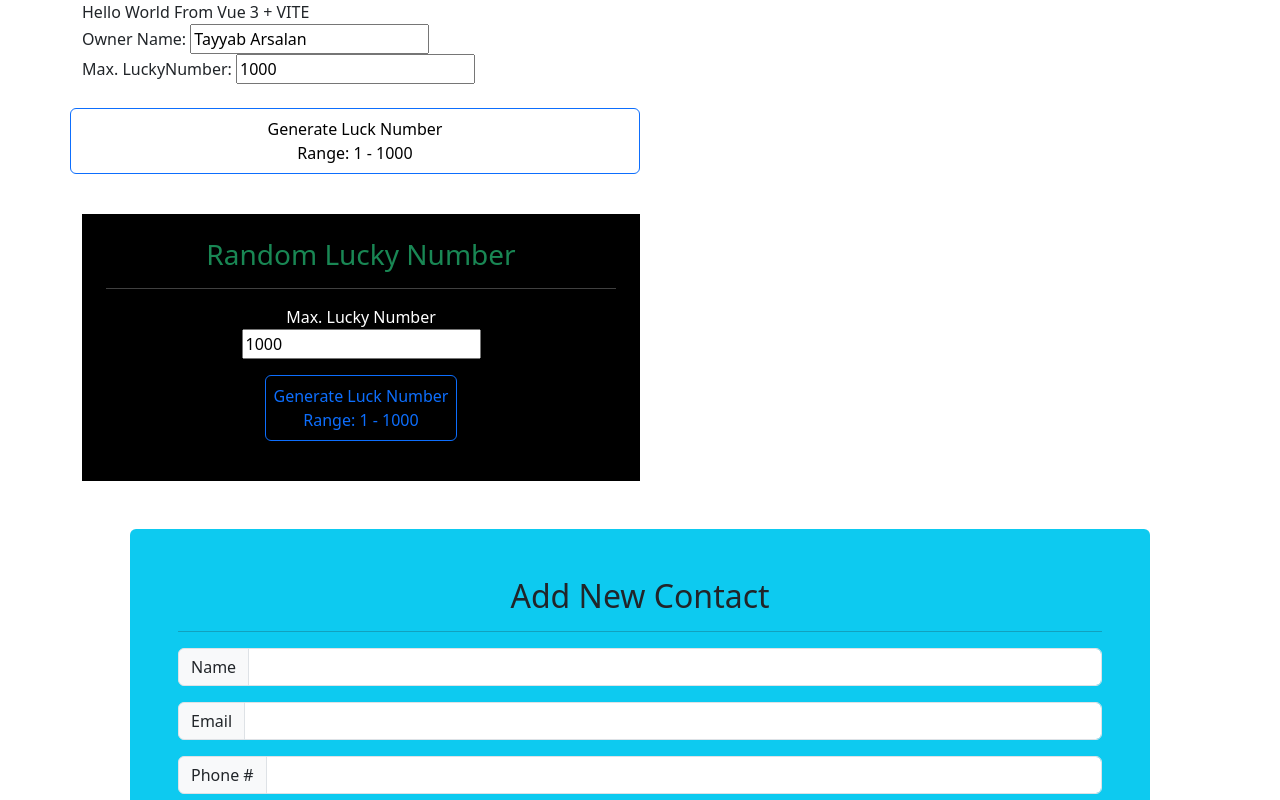
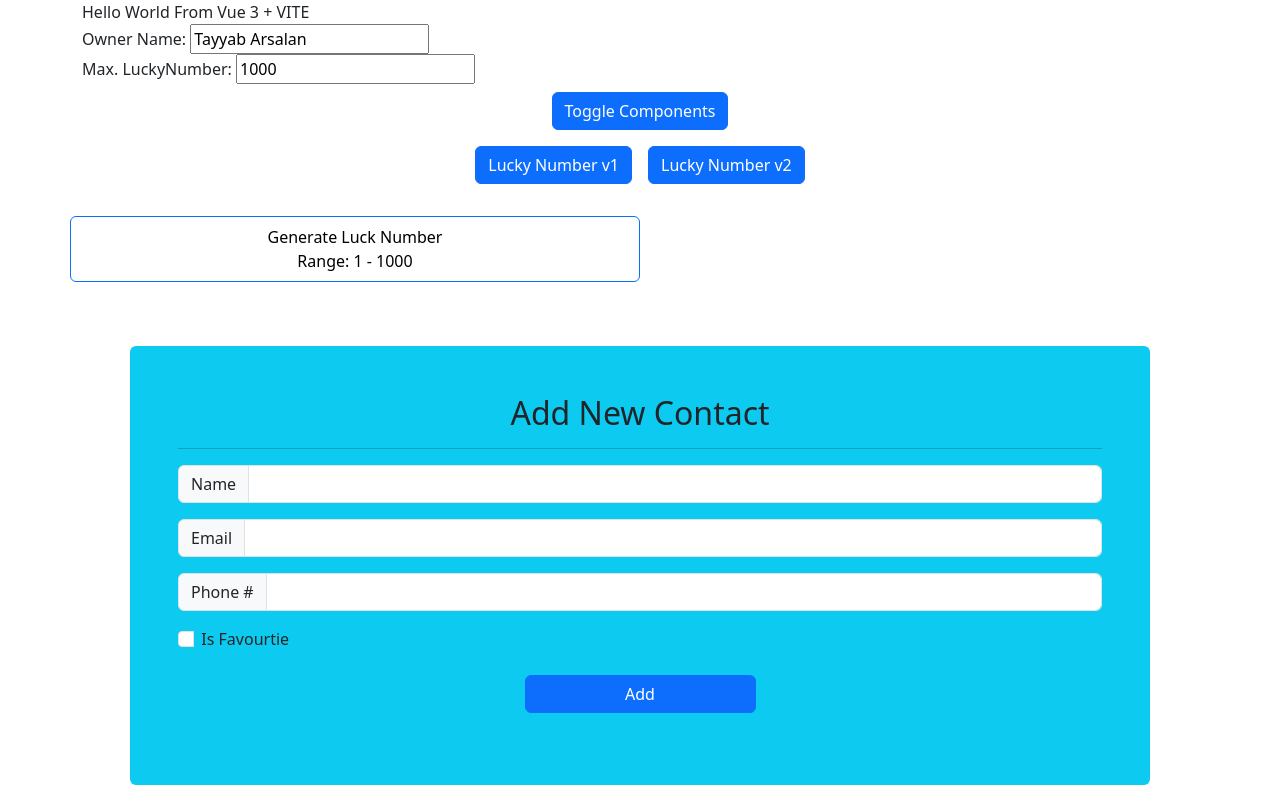
Before and after one commit to TAYYAB-BUKC/Vue3-Fundamentals, a Vue app in the folder Components/vue-components-demo/: page / in a window 1280 px wide. Shown: the top 800 px of the page. Built offline with nearby package versions, Linux system fonts and the light colour scheme.

Commit message:
Dynamic components rendering implemented.

```diff
--- a/Components/vue-components-demo/src/components/App.vue
+++ b/Components/vue-components-demo/src/components/App.vue
@@ -13,10 +13,13 @@
             Max. LuckyNumber: <input type="text" v-model="maximumLuckyNumber" />
         </div>
 
-        <div>
-            <lucky-number></lucky-number>
+        <div class="text-center">
+            <button class="btn btn-primary m-2" @click="newVersion = !newVersion">Toggle Components</button>
             <br>
-            <lucky-numberv2></lucky-numberv2>
+            <button class="btn btn-primary m-2" @click="newVersion = false">Lucky Number v1</button>
+            <button class="btn btn-primary m-2" @click="newVersion = true">Lucky Number v2</button>
+            <br>
+            <component :is="luckyNumbercomponent"></component>
         </div>
 
         <div class="row">
@@ -40,7 +43,7 @@
 </template>
 
 <script setup>
-    import { ref, reactive, provide } from 'vue';
+    import { ref, reactive, provide, computed } from 'vue';
     import ContactUs from './ContactUs.vue';
     import ButtonCounter from './ButtonCounter.vue';
     import AddContact from './AddContact.vue';
@@ -50,6 +53,12 @@
     const message = 'Hello World From Vue 3 + VITE';
     const ownerName = ref('Tayyab Arsalan');
     const maximumLuckyNumber = ref(1000);
+
+    const newVersion = ref(false);
+
+    const luckyNumbercomponent = computed(() => {
+        return newVersion.value ? LuckyNumberv2 : LuckyNumber;
+    });
 
     provide('maximumLuckyNumber', maximumLuckyNumber);
 
```
